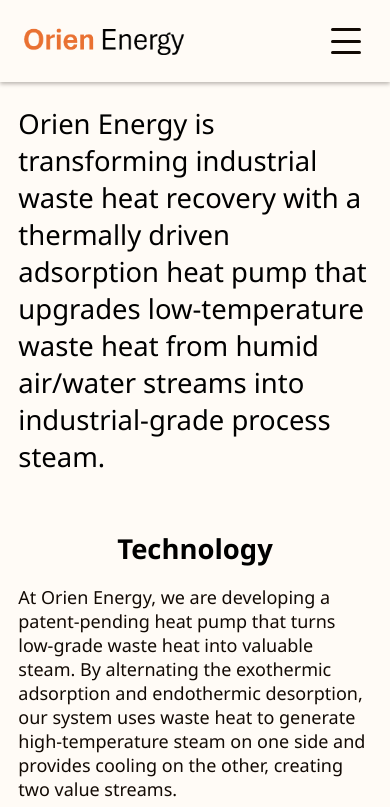
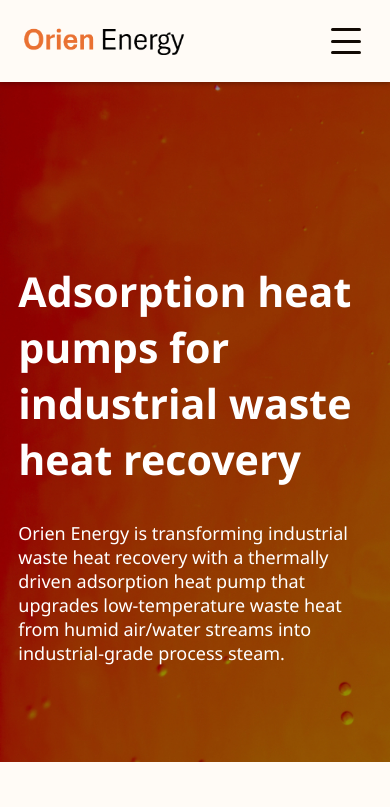
Before and after one commit to Orien-Energy/Orien-Energy.github.io, a plain HTML site: page index.html in a window 390 px wide. Shown: the top 807 px of the page. Drawn offline with Linux system fonts and the light colour scheme.

Commit message:
made prettier heading

```diff
--- a/index.html
+++ b/index.html
@@ -58,14 +58,23 @@
 
         </div>
 
-        <section>
-            <h1 class="missionstatement">
-                Orien Energy is transforming industrial waste heat recovery with a thermally driven adsorption heat pump
+        <section class="heading" style="background-image: url(images/background-textures/headingbackground.jpg);">
+            <div class="headingtextcontainer">
+                <h1>
+                    Adsorption heat pumps for industrial waste heat recovery
+                </h1>
+
+                <h2 class="missionstatement">
+                    Orien Energy is transforming industrial waste heat recovery with a thermally driven adsorption heat
+                    pump
                     that upgrades low-temperature waste heat from humid air/water streams into industrial-grade process
                     steam.
-            </h1>
+                </h2>
+            </div>
+
         </section>
 
+        <div class="mainbodytext">
             <section>
                 <h2 id="technology">
                     Technology
@@ -74,7 +83,8 @@
                 <p>
                     At Orien Energy, we are developing a patent-pending heat pump that turns low-grade waste heat into
                     valuable steam. By alternating the exothermic adsorption and endothermic desorption, our system uses
-                waste heat to generate high-temperature steam on one side and provides cooling on the other, creating
+                    waste heat to generate high-temperature steam on one side and provides cooling on the other,
+                    creating
                     two value streams.
                 </p>
 
@@ -153,6 +163,10 @@
                     Sponsors
                 </h3>
 
+                <p>
+
+                </p>
+
                 <div class="sponsorimgs">
                     <img src="images/sponsors/masscec.png" alt="MassCEC logo">
                     <img src="images/sponsors/activate.png" alt="Activate logo">
@@ -200,9 +214,9 @@
                 <p style="text-align: center;">
                     Message us through our <a href="https://www.linkedin.com/company/orien-energy/">LinkedIn</a> page.
                 </p>
+            </section>
 
-
-        </section>
+        </div>
     </main>
 
     <nav class="bottomnavbar">
--- a/styles.css
+++ b/styles.css
@@ -83,11 +83,11 @@
 }
 
 .navbarspacer {
-    height: 7ch;
+    height: 5ch;
 }
 
 a {
-    color: cadetblue;
+    color: rgb(65, 123, 125);
     animation: fadeIn 3s;
     transition: 0.3s color;
 }
@@ -113,9 +113,9 @@
 }
 
 h1 {
-    font-weight: 500;
-    font-size: 6ch;
-    text-align: center;
+    font-weight: 600;
+    font-size: 5ch;
+    max-width: 30ch;
 }
 
 h2 {
@@ -134,9 +134,23 @@
     margin-bottom: 3px;
 }
 
+.heading {
+    background-size: cover;
+    padding: 10ch;
+    padding-top: 25ch;
+    color: white;
+}
+
+.headingtextcontainer {
+    max-width: 100ch;
+    margin: auto;
+}
+
 .missionstatement {
-    font-size: 4ch;
+    font-weight: 500;
+    font-size: large;
     text-align: left;
+    max-width: 60ch;
 }
 
 p {
@@ -149,6 +163,10 @@
 }
 
 main {
+
+}
+
+.mainbodytext {
     max-width: 100ch;
     padding: 2ch;
     margin: auto;
@@ -267,12 +285,11 @@
 .logoandaddress p {
     margin: 0px;
     margin-left: 10px;
-    color: rgb(255, 251, 246);
     font-size: small;
 }
 
 .bottomnavbar {
-    background-color: rgb(129, 114, 101);
+    /* background-color: rgb(129, 114, 101); */
     box-shadow: 0px -2px 4px rgba(18, 10, 4, 0.281);
     padding: 5px;
 }
@@ -297,7 +314,6 @@
 
 .bottomnavlinks a {
     font-size: small;
-    color: rgb(255, 251, 246)
 }
 
 .bottomnavlinkscontainer {
@@ -307,7 +323,6 @@
 }
 
 .copyright {
-    color: rgb(255, 251, 246);
     font-size: small;
     width: 100%;
     text-align: right;
@@ -362,7 +377,7 @@
 
 .linkedinicon {
     width: 30px;
-    filter: invert() grayscale() brightness(200%) opacity(70%);
+    filter: grayscale();
     transition: 0.3s;
 }
 
@@ -474,12 +489,18 @@
         width: 100%;
     }
 
-    .missionstatement {
-        font-size: 3ch;
+    .heading {
+        padding: 2ch;
+        padding-top: 20ch;
+        padding-bottom: 10ch;
+    }
+
+    h1 {
+        font-size: 4.5ch;
     }
 
     h2 {
-        font-size: 3ch;
+        font-size: 4ch;
         scroll-margin-top: 6ch;
         scroll-snap-margin-top: 6ch;
     }
```
Also changed, not shown: images/background-textures/headingbackground.jpg (added). Lines whose indentation alone changed are shown as unchanged.
